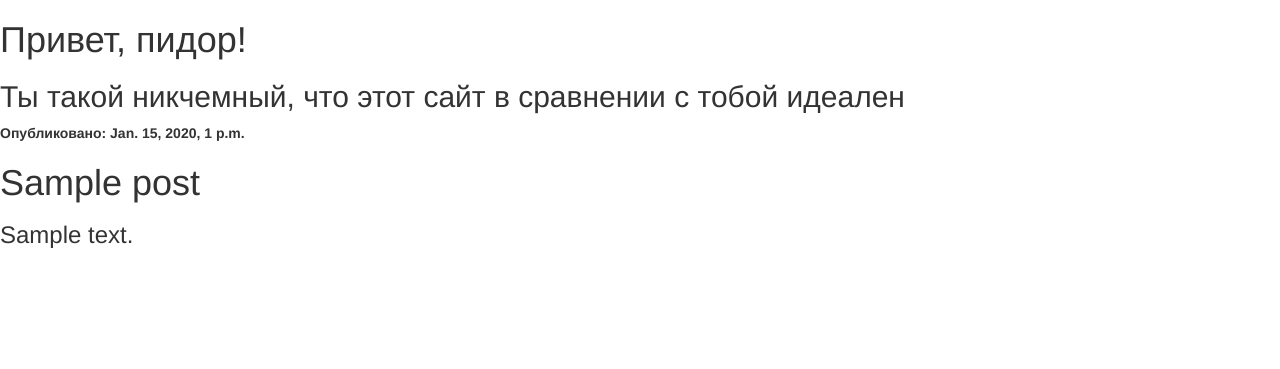
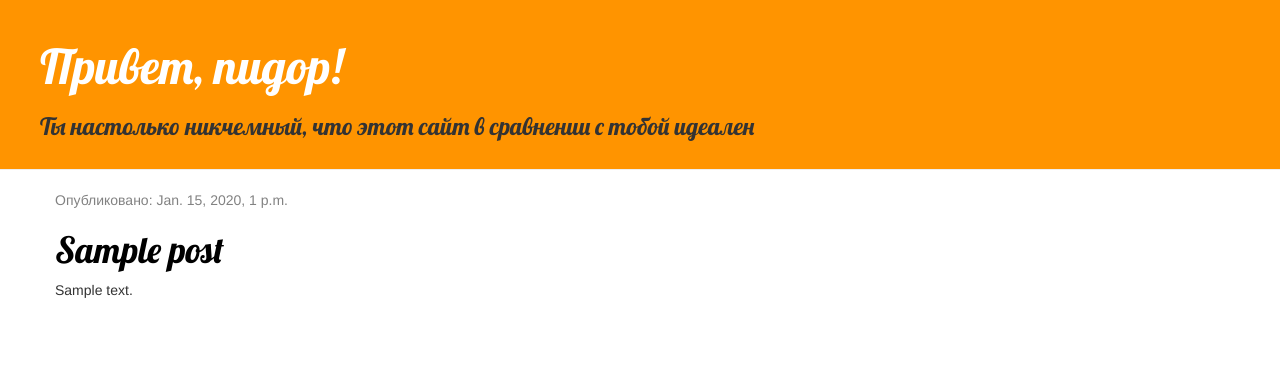
Before and after one commit to OpErA555/my-first-blog, a Django app: template blog/templates/blog/post_list.html in a window 1280 px wide. Shown: the top 369 px of the page. Run offline with Django 3.2, Linux system fonts and the light colour scheme; the template is opened without the code that fills it: values that come from a table or form of the project are taken from there, others are empty; tables that the repository leaves empty hold one stand-in row (values such as "Sample post"); some libraries are stand-ins or nearby versions.

Commit message:
Ссылочки

```diff
--- a/blog/static/css/blog.css
+++ b/blog/static/css/blog.css
@@ -2,3 +2,49 @@ h1 a {
     color: #FCA205;
 font-family: 'Lobster';
 }
+.page-header {
+    background-color: #ff9400;
+    margin-top: 0;
+    padding: 20px 20px 20px 40px;
+}
+
+.page-header h1, .page-header h1 a, .page-header h1 a:visited, .page-header h1 a:active {
+    color: #ffffff;
+    font-size: 36pt;
+    text-decoration: none;
+}
+
+.content {
+    margin-left: 40px;
+}
+
+h1, h2, h3, h4 {
+    font-family: 'Lobster', cursive;
+}
+
+.date {
+    color: #828282;
+}
+
+.save {
+    float: right;
+}
+
+.post-form textarea, .post-form input {
+    width: 100%;
+}
+
+.top-menu, .top-menu:hover, .top-menu:visited {
+    color: #ffffff;
+    float: right;
+    font-size: 26pt;
+    margin-right: 20px;
+}
+
+.post {
+    margin-bottom: 70px;
+}
+
+.post h1 a, .post h1 a:visited {
+    color: #000000;
+}
--- /dev/null
+++ b/blog/templates/blog/base.html
@@ -0,0 +1,23 @@
+{% load staticfiles %}
+<html>
+   <head>
+   <link rel="stylesheet" href="//maxcdn.bootstrapcdn.com/bootstrap/3.2.0/css/bootstrap.min.css">
+   <link rel="stylesheet" href="//maxcdn.bootstrapcdn.com/bootstrap/3.2.0/css/bootstrap-theme.min.css">
+    <link href="https://fonts.googleapis.com/css?family=Lobster&subset=latin,cyrillic" rel="stylesheet" type="text/css">
+	<link rel="stylesheet" href="{% static 'css/blog.css' %}">
+	<title>PornoHub</title>
+   </head>
+   <body><div class="page-header">
+        <h1><a href="/">Привет, пидор!</a></h1>
+		<h3>Ты настолько никчемный, что этот сайт в сравнении с тобой идеален</h3>
+    </div>
+    <div class="content container">
+        <div class="row">
+            <div class="col-md-8">
+            {% block content %}
+            {% endblock %}
+            </div>
+        </div>
+    </div>
+   </body>
+</html>
--- a/blog/templates/blog/post_list.html
+++ b/blog/templates/blog/post_list.html
@@ -1,19 +1,13 @@
-{% load staticfiles %}
-<html>
-   <head>
-   <link rel="stylesheet" href="//maxcdn.bootstrapcdn.com/bootstrap/3.2.0/css/bootstrap.min.css">
-   <link rel="stylesheet" href="//maxcdn.bootstrapcdn.com/bootstrap/3.2.0/css/bootstrap-theme.min.css">
-    <link href="https://fonts.googleapis.com/css?family=Lobster&subset=latin,cyrillic" rel="stylesheet" type="text/css">
-	<link rel="stylesheet" href="{% static 'css/blog.css' %}">
-	<title>PornoHub</title>
-   </head>
-   <body>
-    <H1>Привет, пидор!</H1>
-	<H2>Ты такой никчемный, что этот сайт в сравнении с тобой идеален</H2>
-   <FRAMESET BORDER=3>{% for post in posts %}
-   <b>Опубликовано: {{ post.published_date }} </b>
-   <H1>{{ post.title }}</H1>
-   <H3>{{ post.text|linebreaksbr }}</H3>
-   {% endfor %}</FRAMESET>
-   </body>
-</html>
+{% extends 'blog/base.html' %}
+
+        {% block content %}
+            {% for post in posts %}
+                <div class="post">
+                    <div class="date">
+                        <p>Опубликовано: {{ post.published_date }}</p>
+                    </div>
+                    <h1><a href="{% url 'post_detail' pk=post.pk %}">{{ post.title }}</a></h1>
+                    <p>{{ post.text|linebreaksbr }}</p>
+                </div>
+            {% endfor %}
+		{% endblock %}
--- a/blog/urls.py
+++ b/blog/urls.py
@@ -4,4 +4,5 @@ from . import views
 
 urlpatterns = [
     url(r'^$', views.post_list, name='post_list'),
+    url(r'^post/(?P<pk>\d+)/$', views.post_detail, name='post_detail'),
 ]
--- a/blog/views.py
+++ b/blog/views.py
@@ -1,8 +1,13 @@
 from django.shortcuts import render
 from django.utils import timezone
+from django.shortcuts import render, get_object_or_404
 from .models import Post
 
 
 def post_list(request):
     posts = Post.objects.filter(published_date__lte=timezone.now()).order_by('published_date')
     return render(request, 'blog/post_list.html', {'posts': posts})
+
+def post_detail(request, pk):
+     post = get_object_or_404(Post, pk=pk)
+     return render(request, 'blog/post_detail.html', {'post': post})
```
Also changed, not shown: blog/templates/blog/post_detail.html (added, +13 -0 lines).
